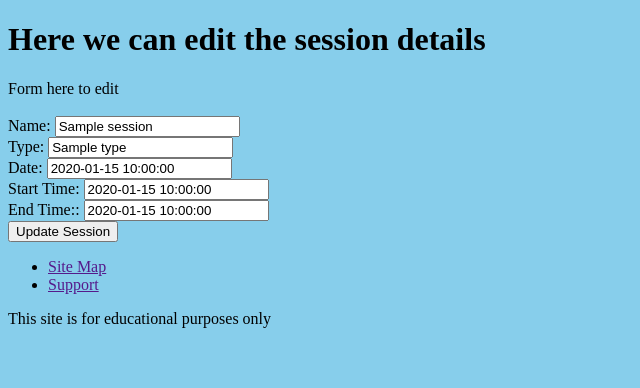
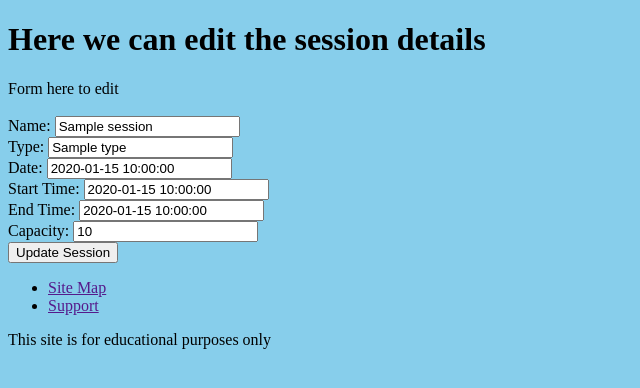
Before and after one commit to MozzBuilds/Resistance-Temple, a Flask app: page /sessions/1/edit in a window 1280 px wide. Shown: the part 60-448 px from the top of the page, without its empty margins (0-640 px from the left). Run offline with Flask 2, Linux system fonts and the light colour scheme; a database or web service that is not in the repository returns one stand-in record (values such as "Sample title"); some libraries are stand-ins or nearby versions.

Commit message:
Added a max capacity to session. Booking will not be allowed if the capacity has been reached. Moved customer membership status check, from booking repo to customer repo

```diff
--- a/controllers/session_controller.py
+++ b/controllers/session_controller.py
@@ -32,7 +32,8 @@ def update_session(id):
     date = request.form['date']
     start_time = request.form['start_time']
     end_time = request.form['end_time']
-    session = Session(name, type, date, start_time, end_time, id)
+    capacity = request.form['capacity']
+    session = Session(name, type, date, start_time, end_time, capacity, id)
     session_repository.update(session)
     return redirect('/sessions')
 
@@ -49,7 +50,8 @@ def create():
     date = request.form['date']
     start_time = request.form['start_time']
     end_time = request.form['end_time']
-    session = Session(name, type, date, start_time, end_time)
+    capacity = request.form['capacity']
+    session = Session(name, type, date, start_time, end_time, capacity)
     session_repository.save(session)
     return redirect('/sessions')
 
--- a/db/resistance_temple.sql
+++ b/db/resistance_temple.sql
@@ -18,8 +18,9 @@ CREATE TABLE sessions (
     type VARCHAR,
     date VARCHAR,
     start_time VARCHAR,
-    end_time VARCHAR
-    -- finished BOOLEAN
+    end_time VARCHAR,
+    capacity INT
+    -- finished/in the past BOOLEAN
     -- room VARCHAR
 );
 
--- a/models/session.py
+++ b/models/session.py
@@ -1,12 +1,10 @@
 class Session:
 
-    def __init__(self, name, type, date, start_time, end_time, id = None):
+    def __init__(self, name, type, date, start_time, end_time, capacity, id = None):
         self.name = name
         self.type = type
         self.date = date
         self.start_time = start_time
         self.end_time = end_time
+        self.capacity = capacity
         self.id = id
-
-        # Extensions:
-        # self.room = room
--- a/repositories/session_repository.py
+++ b/repositories/session_repository.py
@@ -4,8 +4,8 @@ from models.session import Session
 from models.customer import Customer
 
 def save(session):
-    sql = 'INSERT INTO sessions( name, type, date, start_time, end_time ) VALUES ( %s, %s, %s, %s, %s ) RETURNING id'
-    values = [session.name, session.type, session.date, session.start_time, session.end_time]
+    sql = 'INSERT INTO sessions( name, type, date, start_time, end_time, capacity) VALUES ( %s, %s, %s, %s, %s, %s ) RETURNING id'
+    values = [session.name, session.type, session.date, session.start_time, session.end_time, session.capacity]
     results = run_sql( sql, values)
     session.id = results[0]['id']
     return session
@@ -15,7 +15,7 @@ def select_all():
     sql = 'SELECT * FROM sessions'
     results = run_sql(sql)
     for row in results:
-        session = Session(row['name'], row['type'], row['date'], row['start_time'], row['end_time'], row['id'])
+        session = Session(row['name'], row['type'], row['date'], row['start_time'], row['end_time'], row['capacity'], row['id'])
         sessions.append(session)
     return sessions
 
@@ -26,12 +26,12 @@ def select(id):
     result = run_sql(sql, values)[0]
 
     if result is not None:
-        session = Session(result['name'], result['type'], result['date'], result['start_time'], result['end_time'], result['id'])
+        session = Session(result['name'], result['type'], result['date'], result['start_time'], result['end_time'], result['capacity'], result['id'])
     return session
 
 def update(session):
-    sql = 'UPDATE sessions SET (name, type, date, start_time, end_time) = (%s, %s, %s, %s, %s) WHERE id = %s'
-    values = [session.name, session.type, session.date, session.start_time, session.end_time, session.id]
+    sql = 'UPDATE sessions SET (name, type, date, start_time, end_time) = (%s, %s, %s, %s, %s, %s) WHERE id = %s'
+    values = [session.name, session.type, session.date, session.start_time, session.end_time, session.capacity, session.id]
     run_sql(sql,values)
 
 def delete_all():
@@ -54,6 +54,14 @@ def customers(session):
         customers.append(customer)
     return customers
 
+# Counts customers in a session
+def capacity_check(session):
+    number_of_customers = len(customers(session)) # this is a list, grabbed from the customers() function
+    if number_of_customers >= session.capacity: #If the length of the customer list is greater/equal to session capacity, it's full
+        return False #There is no room left in the class
+    else:
+        return True
+
 
 # def availability_check(new_session):
 #     sessions = select_all()
--- a/templates/customers/new.html
+++ b/templates/customers/new.html
@@ -21,8 +21,8 @@
         <div>
             <label for="membership_status">Membership Status:</label>
             <select name="membership_status" id="membership_status">
-                <option value="true">Active</option>
-                <option value="false">Inactive</option>
+                <option value="Active">Active</option>
+                <option value="Inactive">Inactive</option>
             </select>
         </div>
         <div>
--- a/templates/sessions/edit.html
+++ b/templates/sessions/edit.html
@@ -24,10 +24,13 @@
             <input type="text" id='start_time' name='start_time' value='{{session.start_time}}' required>
         </div>
         <div>
-            <label for="end_time">End Time::</label>
+            <label for="end_time">End Time:</label>
             <input type="text" id='end_time' name='end_time' value='{{session.end_time}}' required>
         </div>
-
+        <div>
+            <label for="capacity">Capacity:</label>
+            <input type="number" id='capacity' name='capacity' value='{{session.capacity}}' required>
+        </div>
         <button type='submit'>Update Session</button>
     </form>
 
--- a/templates/sessions/index.html
+++ b/templates/sessions/index.html
@@ -4,7 +4,7 @@
 <h1>This will be a table of all sessions, past/present/upcoming</h1>
 
 {% for session in sessions  %}
-    <p>{{session.name}}, {{session.type}}, {{session.date}}, {{session.start_time}}, {{session.end_time}}, <a href="/sessions/{{session.id}}">Session Info</a>
+    <p>{{session.name}}, {{session.type}}, {{session.date}}, {{session.start_time}}, {{session.end_time}}, {{session.capacity}} <a href="/sessions/{{session.id}}">Session Info</a>
     </p>
 {% endfor %}
 
--- a/templates/sessions/show.html
+++ b/templates/sessions/show.html
@@ -3,7 +3,7 @@
 <h1>This page shows the info for the page</h1>
 <p>We could later add in user reviews of the class here, or other info such as costs for non-members</p>
 
-<p>{{session.name}}, {{session.type}}, {{session.date}}, {{session.start_time}}, {{session.end_time}}
+<p>{{session.name}}, {{session.type}}, {{session.date}}, {{session.start_time}}, {{session.end_time}}, {{session.capacity}}
 </p>
 <p>
     The following customers are booked into this session:
```
Also changed, not shown: console.py (+5 -3 lines), controllers/booking_controller.py (+8 -3 lines), repositories/booking_repository.py (+0 -7 lines), repositories/customer_repository.py (+8 -1 lines), templates/sessions/new.html (+7 -3 lines), 1 other file.
